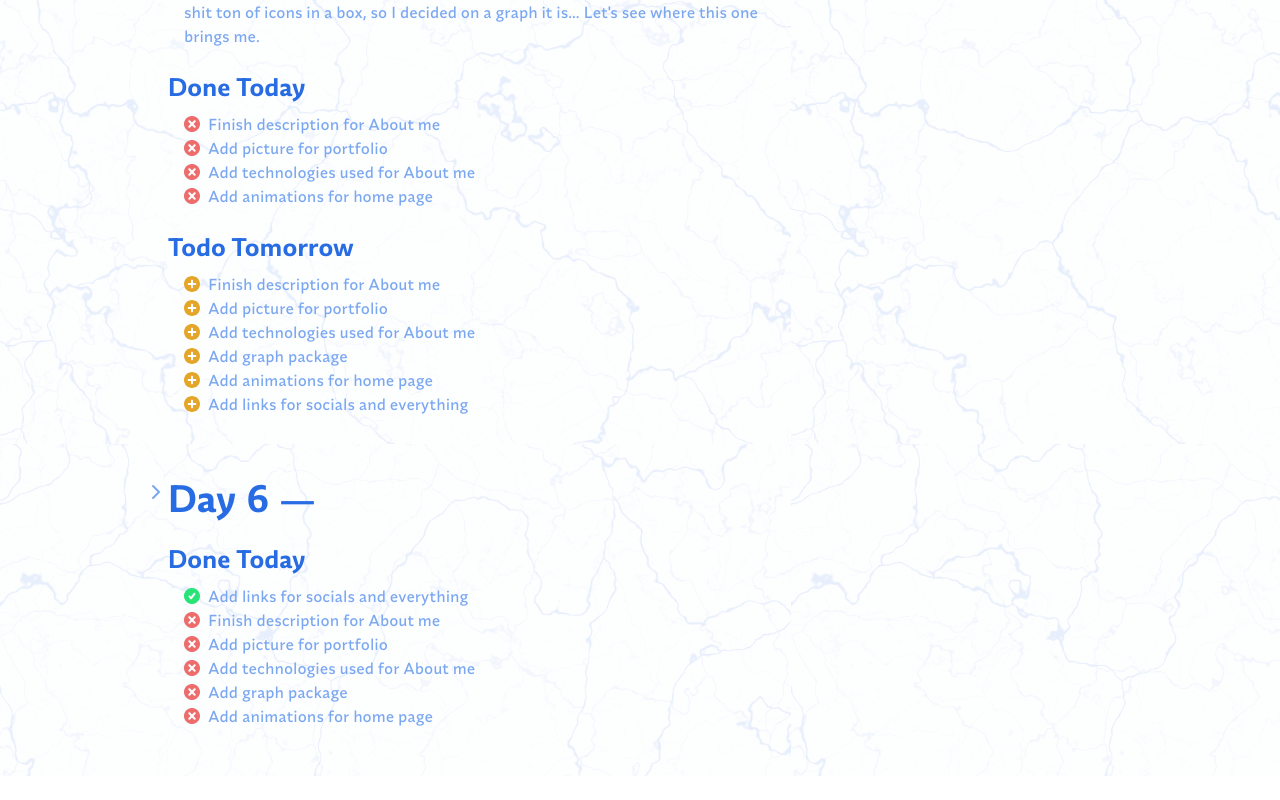
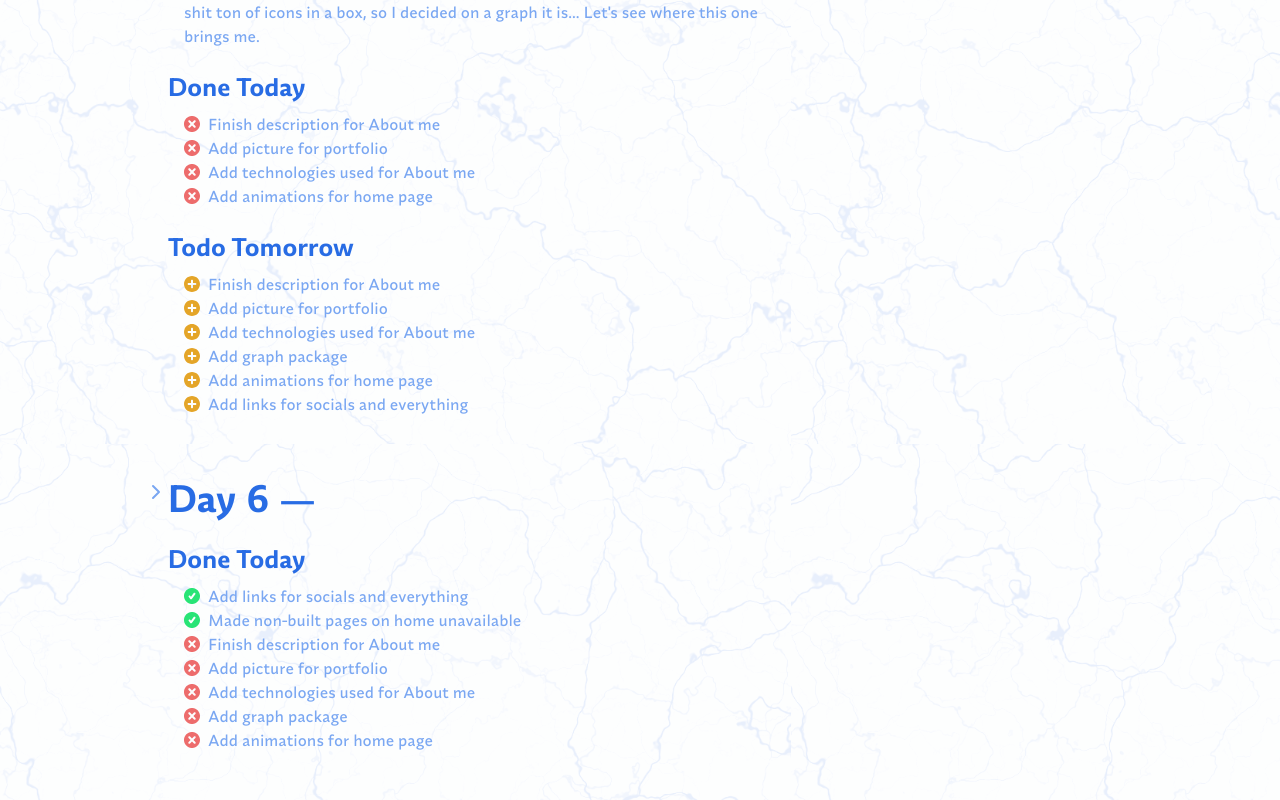
Before and after one commit to Ch3ru09/portfolio, a Next.js app: page /project/portfolio/devlog in a window 1280 px wide. Shown: the part 2720-3520 px from the top of the page. Before the commit the page ends 3496 px from the top, so only its background shows below. Built offline with nearby package versions, Linux system fonts and the light colour scheme.

Commit message:
changed css on icons

```diff
--- a/src/app/(home)/project/portfolio/devlog/Addmark.tsx
+++ b/src/app/(home)/project/portfolio/devlog/Addmark.tsx
@@ -1,4 +1,4 @@
-export default function Addmark() {
+export default function Addmark({ className = "" }: { className?: string }) {
   return (
     <svg
       width="256"
@@ -6,7 +6,7 @@ export default function Addmark() {
       viewBox="0 0 256 256"
       fill="none"
       xmlns="http://www.w3.org/2000/svg"
-      className="aspect-square h-4 w-auto"
+      className={className}
     >
       <g clipPath="url(#clip0_44_93)">
         <path
--- a/src/app/(home)/project/portfolio/devlog/Checkmark.tsx
+++ b/src/app/(home)/project/portfolio/devlog/Checkmark.tsx
@@ -1,4 +1,4 @@
-export default function Checkmark() {
+export default function Checkmark({ className }: { className: string }) {
   return (
     <svg
       width="256"
@@ -6,7 +6,7 @@ export default function Checkmark() {
       viewBox="0 0 256 256"
       fill="none"
       xmlns="http://www.w3.org/2000/svg"
-      className="aspect-square h-4 w-auto"
+      className={className}
     >
       <g clipPath="url(#clip0_44_90)">
         <path
--- a/src/app/(home)/project/portfolio/devlog/Crossmark.tsx
+++ b/src/app/(home)/project/portfolio/devlog/Crossmark.tsx
@@ -1,4 +1,4 @@
-export default function Crossmark() {
+export default function Crossmark({ className }: { className: string }) {
   return (
     <svg
       width="256"
@@ -6,7 +6,7 @@ export default function Crossmark() {
       viewBox="0 0 256 256"
       fill="none"
       xmlns="http://www.w3.org/2000/svg"
-      className="aspect-square h-4 w-auto"
+      className={className}
     >
       <g clipPath="url(#clip0_44_87)">
         <path
--- a/src/app/(home)/project/portfolio/devlog/page.tsx
+++ b/src/app/(home)/project/portfolio/devlog/page.tsx
@@ -28,7 +28,7 @@ export default function Devlog() {
                     {log.is_done.map((todo, j) => {
                       return (
                         <li key={j} className="flex items-center gap-2">
-                          <Checkmark />
+                          <Checkmark className="aspect-square h-auto w-4" />
                           <p>{todo}</p>
                         </li>
                       );
@@ -36,7 +36,7 @@ export default function Devlog() {
                     {log.not_done.map((todo, j) => {
                       return (
                         <li key={j} className="flex items-center gap-2">
-                          <Crossmark />
+                          <Crossmark className="aspect-square h-auto w-4" />
                           <p>{todo}</p>
                         </li>
                       );
@@ -53,7 +53,7 @@ export default function Devlog() {
                     {log.todos.map((todo, j) => {
                       return (
                         <li key={j} className="flex items-center gap-2">
-                          <Addmark />
+                          <Addmark className="aspect-square h-auto w-4" />
                           <p>{todo}</p>
                         </li>
                       );
--- a/src/assets/portfolio/devlog.json
+++ b/src/assets/portfolio/devlog.json
@@ -115,7 +115,10 @@
     "day": 6,
     "title": "",
     "log": "",
-    "is_done": ["Add links for socials and everything"],
+    "is_done": [
+      "Add links for socials and everything",
+      "Made non-built pages on home unavailable"
+    ],
     "not_done": [
       "Finish description for About me",
       "Add picture for portfolio",
```
